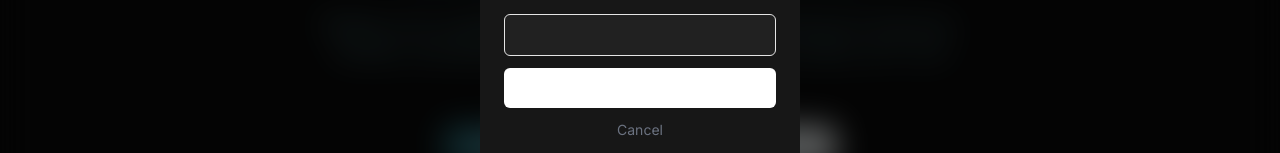
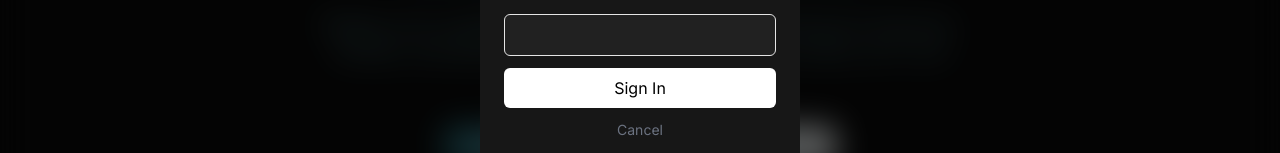
Before and after one commit to Carlthegreatt/Loomi, a Next.js app: page / in a window 1280 px wide. Both pictures are taken after a click on the button "Login". Shown: the part 404-557 px from the top of the page. Built offline with nearby package versions, Linux system fonts and the light colour scheme.

Commit message:
Auto-commit LoginPopover.tsx: 2025-08-24 01:19:05

```diff
--- a/src/components/sections/LoginPopover.tsx
+++ b/src/components/sections/LoginPopover.tsx
@@ -44,7 +44,7 @@ export default function LoginModal() {
               />
               <button
                 type="submit"
-                className="w-full bg-white text-white py-2 rounded-md hover:bg-blue-700"
+                className="w-full bg-white text-black py-2 rounded-md hover:bg-slate-600"
               >
                 Sign In
               </button>
```
